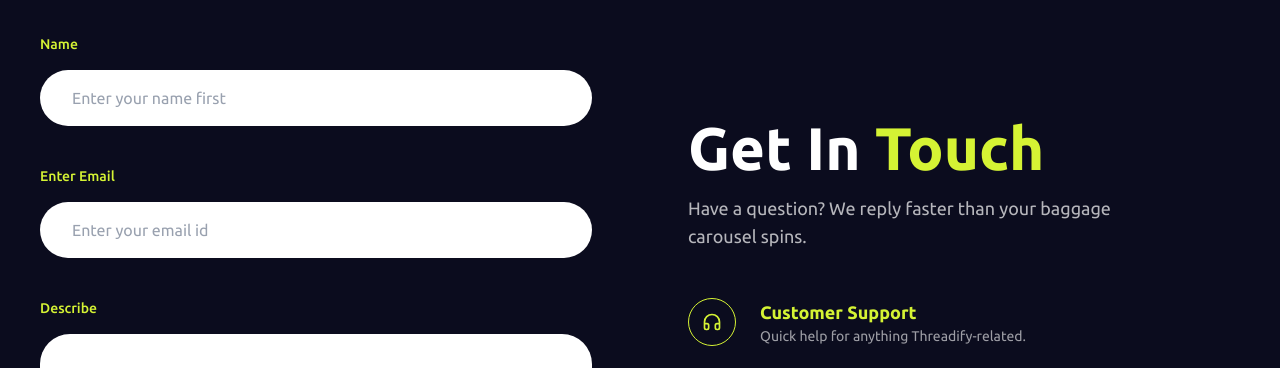
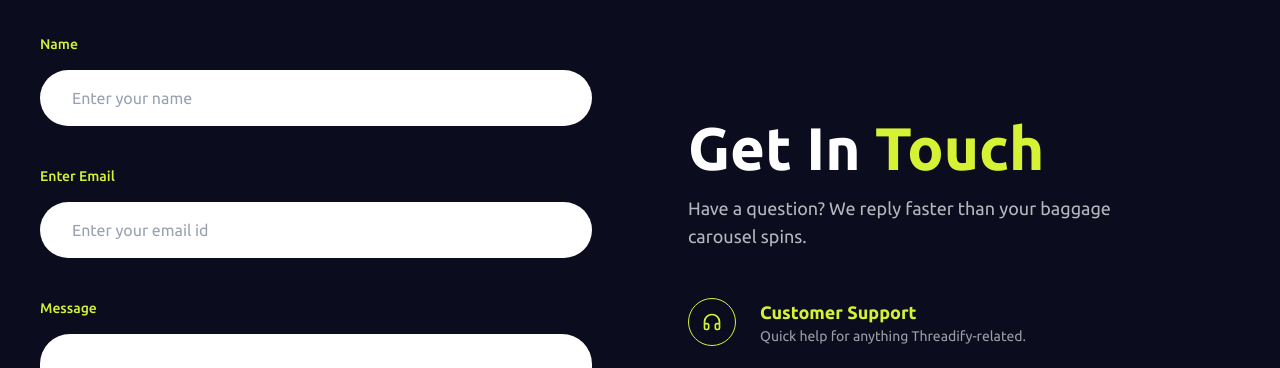
Before and after one commit to guptaRishi00/threadify, a Next.js app: page /contact in a window 1280 px wide. Shown: the part 134-502 px from the top of the page. Built offline with nearby package versions, Linux system fonts and the light colour scheme.

Commit message:
first commit

```diff
--- a/src/app/(main)/contact/page.tsx
+++ b/src/app/(main)/contact/page.tsx
@@ -1,7 +1,14 @@
 "use client";
 
 import React, { useState } from "react";
-import { Headphones, Briefcase, Camera, Plus, Minus } from "lucide-react";
+import {
+  Headphones,
+  Briefcase,
+  Camera,
+  Plus,
+  Minus,
+  Loader2,
+} from "lucide-react";
 
 const faqData = [
   {
@@ -24,10 +31,50 @@ const faqData = [
 export default function Contact() {
   const [openIndex, setOpenIndex] = useState<number | null>(1);
 
+  // 1. Updated state to use "message" to match Apps Script
+  const [formData, setFormData] = useState({
+    name: "",
+    email: "",
+    message: "",
+  });
+  const [status, setStatus] = useState<
+    "idle" | "loading" | "success" | "error"
+  >("idle");
+
+  const handleChange = (
+    e: React.ChangeEvent<HTMLInputElement | HTMLTextAreaElement>,
+  ) => {
+    setFormData({ ...formData, [e.target.name]: e.target.value });
+  };
+
+  const handleSubmit = async (e: React.FormEvent) => {
+    e.preventDefault();
+    setStatus("loading");
+
+    const SCRIPT_URL =
+      "https://script.google.com/macros/s/AKfycbwJ36VElUqZ3npZFJYmbVGPJBmksh_A10DC1zP020DzWtDqznXImL_BLstqtGNmwZfXAg/exec";
+
+    try {
+      await fetch(SCRIPT_URL, {
+        method: "POST",
+        mode: "no-cors",
+        headers: {
+          "Content-Type": "application/json",
+        },
+        body: JSON.stringify(formData),
+      });
+
+      setStatus("success");
+      setFormData({ name: "", email: "", message: "" });
+    } catch (error) {
+      console.error("Submission error:", error);
+      setStatus("error");
+    }
+  };
+
   return (
     <main className="min-h-screen bg-[#0B0C1E] pt-10 pb-20 px-6 font-ubuntu">
       <section className="max-w-[1200px] mx-auto grid grid-cols-1 lg:grid-cols-2 gap-24 my-32">
-        {/* TEXT SECTION: Appears first on mobile, but moved to the right (last) on desktop */}
         <div className="flex flex-col justify-center lg:order-last">
           <h1 className="text-white text-5xl lg:text-6xl font-bold mb-4">
             Get In <span className="text-[#D5F334]">Touch</span>
@@ -81,13 +128,20 @@ export default function Contact() {
           </div>
         </div>
 
-        {/* FORM SECTION: Appears second on mobile, but stays on the left (first) on desktop */}
-        <div className="flex flex-col gap-10 lg:order-first">
+        {/* FORM SECTION */}
+        <form
+          onSubmit={handleSubmit}
+          className="flex flex-col gap-10 lg:order-first"
+        >
           <div className="flex flex-col items-start gap-4">
             <label className="text-[#D5F334] text-sm font-medium">Name</label>
             <input
+              name="name"
               type="text"
-              placeholder="Enter your name first"
+              required
+              value={formData.name}
+              onChange={handleChange}
+              placeholder="Enter your name"
               className="w-full h-14 bg-white rounded-full px-8 text-[#0B0C1E] placeholder:text-gray-400 outline-none"
             />
           </div>
@@ -97,7 +151,11 @@ export default function Contact() {
               Enter Email
             </label>
             <input
+              name="email"
               type="email"
+              required
+              value={formData.email}
+              onChange={handleChange}
               placeholder="Enter your email id"
               className="w-full h-14 bg-white rounded-full px-8 text-[#0B0C1E] placeholder:text-gray-400 outline-none"
             />
@@ -105,21 +163,44 @@ export default function Contact() {
 
           <div className="flex flex-col items-start gap-4">
             <label className="text-[#D5F334] text-sm font-medium">
-              Describe
+              Message
             </label>
             <textarea
+              name="message" // Changed name to "message"
+              required
+              value={formData.message} // Changed value to formData.message
+              onChange={handleChange}
               placeholder="How can we help?"
               className="w-full h-40 bg-white rounded-[30px] p-8 text-[#0B0C1E] placeholder:text-gray-400 outline-none resize-none"
             />
           </div>
 
-          <button className="w-full h-14 bg-[#D5F334] rounded-full text-[#0B0C1E] font-bold text-lg hover:opacity-90 transition-opacity">
-            Submit
+          <button
+            type="submit"
+            disabled={status === "loading"}
+            className="w-full h-14 bg-[#D5F334] rounded-full text-[#0B0C1E] font-bold text-lg hover:opacity-90 transition-opacity flex items-center justify-center gap-2"
+          >
+            {status === "loading" ? (
+              <Loader2 className="animate-spin" size={20} />
+            ) : (
+              "Submit"
+            )}
           </button>
-        </div>
+
+          {status === "success" && (
+            <p className="text-[#D5F334] text-center font-medium">
+              Message sent successfully!
+            </p>
+          )}
+          {status === "error" && (
+            <p className="text-red-500 text-center font-medium">
+              Something went wrong. Please try again.
+            </p>
+          )}
+        </form>
       </section>
 
-      {/* FAQ Section */}
+      {/* FAQ Section remains the same */}
       <section className="max-w-[1000px] mx-auto flex flex-col items-center">
         <div className="mb-6 rounded-full flex items-center justify-center p-[0.6px] bg-linear-to-r from-[#D5F334] to-[#121324]">
           <div className="bg-linear-to-r from-[#171829] to-[#121324] rounded-full px-6 py-2">
```
